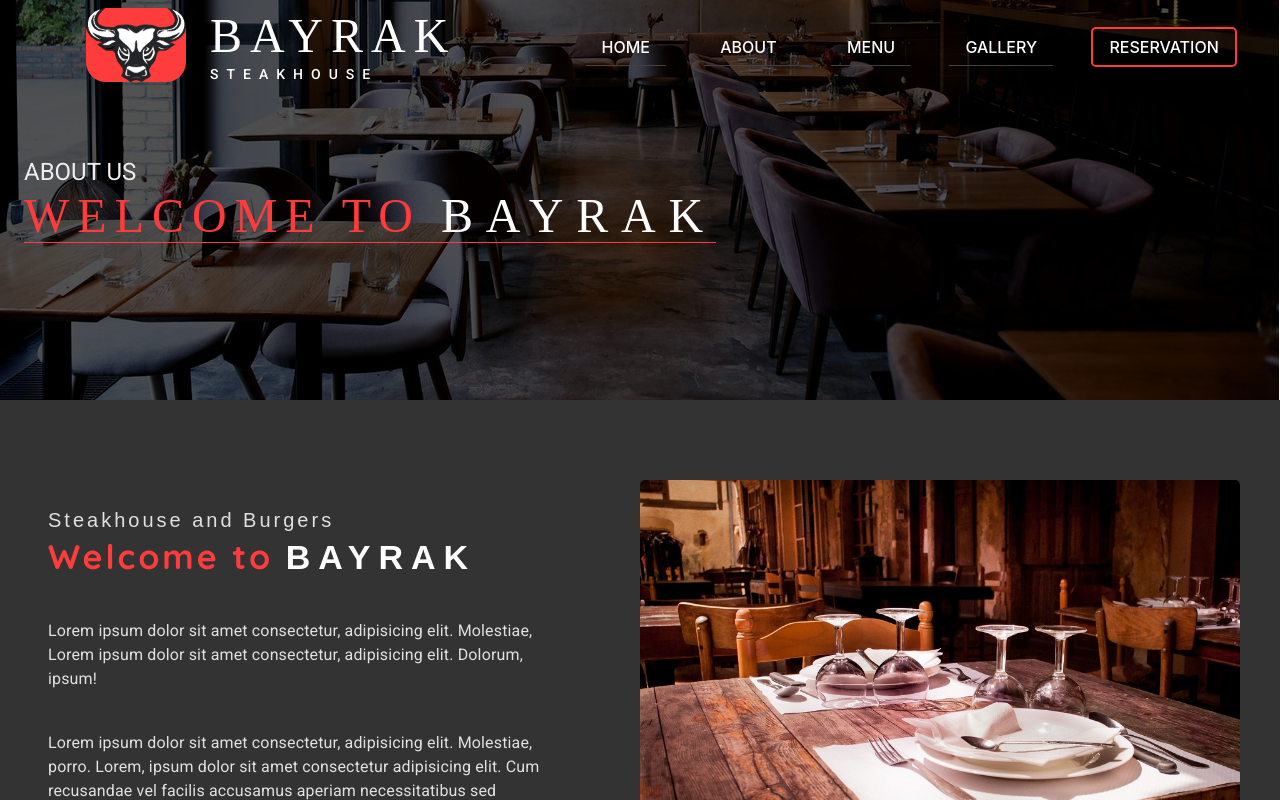
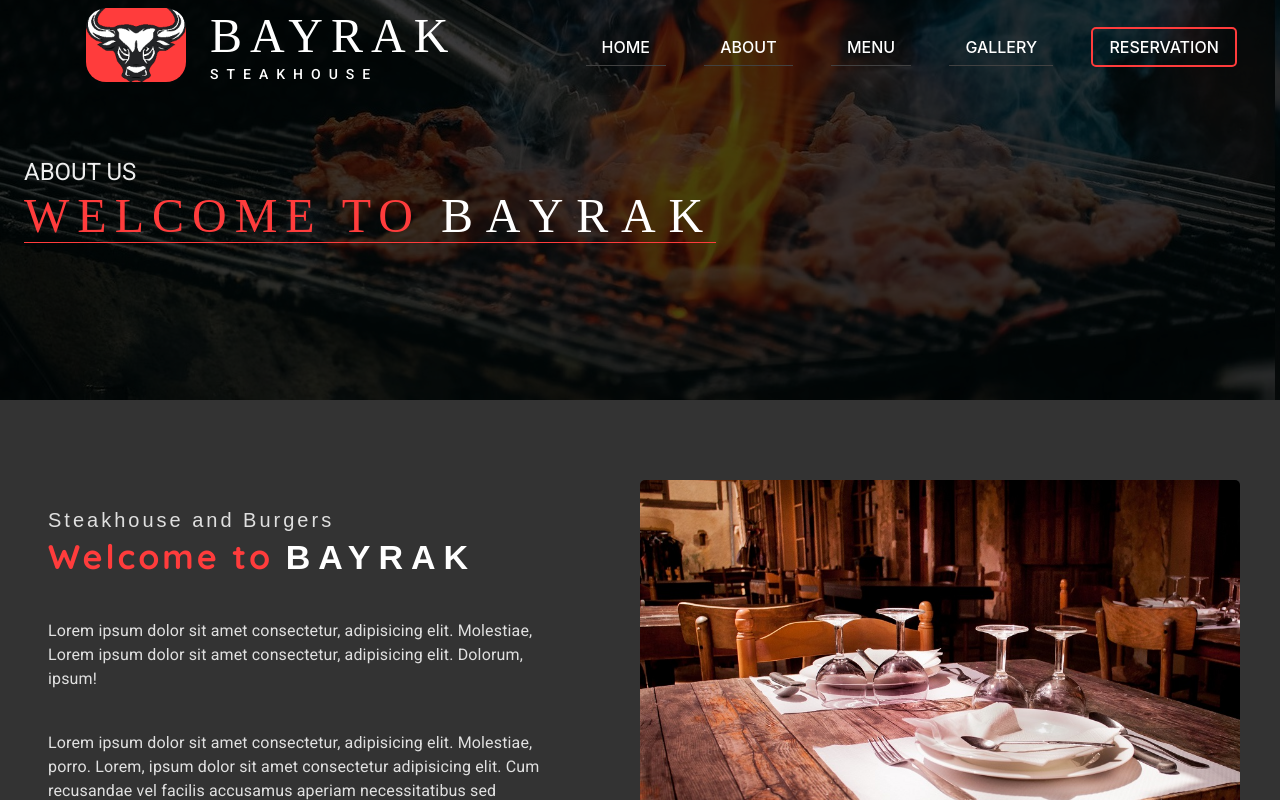
Before and after one commit to sbayrak/sb-steak-house, a React (Create React App) app: page /about in a window 1280 px wide. Shown: the top 800 px of the page. Built offline with nearby package versions, Linux system fonts and the light colour scheme; a web font is replaced by a local one.

Commit message:
changed bg image

```diff
--- a/src/layout/PageHeader.js
+++ b/src/layout/PageHeader.js
@@ -1,7 +1,7 @@
 import React, { Fragment } from 'react';
 import { Grid, Box, Container, Typography } from '@material-ui/core';
 import { makeStyles } from '@material-ui/core/styles';
-import restaurant1 from '../images/restaurant1.png';
+import steak5 from '../images/steak5.png';
 
 const useStyles = makeStyles((theme) => ({
   gridItemTop: {
@@ -12,7 +12,7 @@
   aboutWelcomer: {
     height: '50vh',
     width: '100%',
-    backgroundImage: `url('${restaurant1}')`,
+    backgroundImage: `url('${steak5}')`,
     backgroundAttachment: 'fixed',
     backgroundPosition: 'bottom',
     backgroundRepeat: 'no-repeat',
@@ -55,6 +55,7 @@
 
 const PageHeader = ({ title1, title2 }) => {
   const classes = useStyles();
+
   return (
     <Grid container>
       <Grid item md={12} className={classes.gridItemTop}>
```
